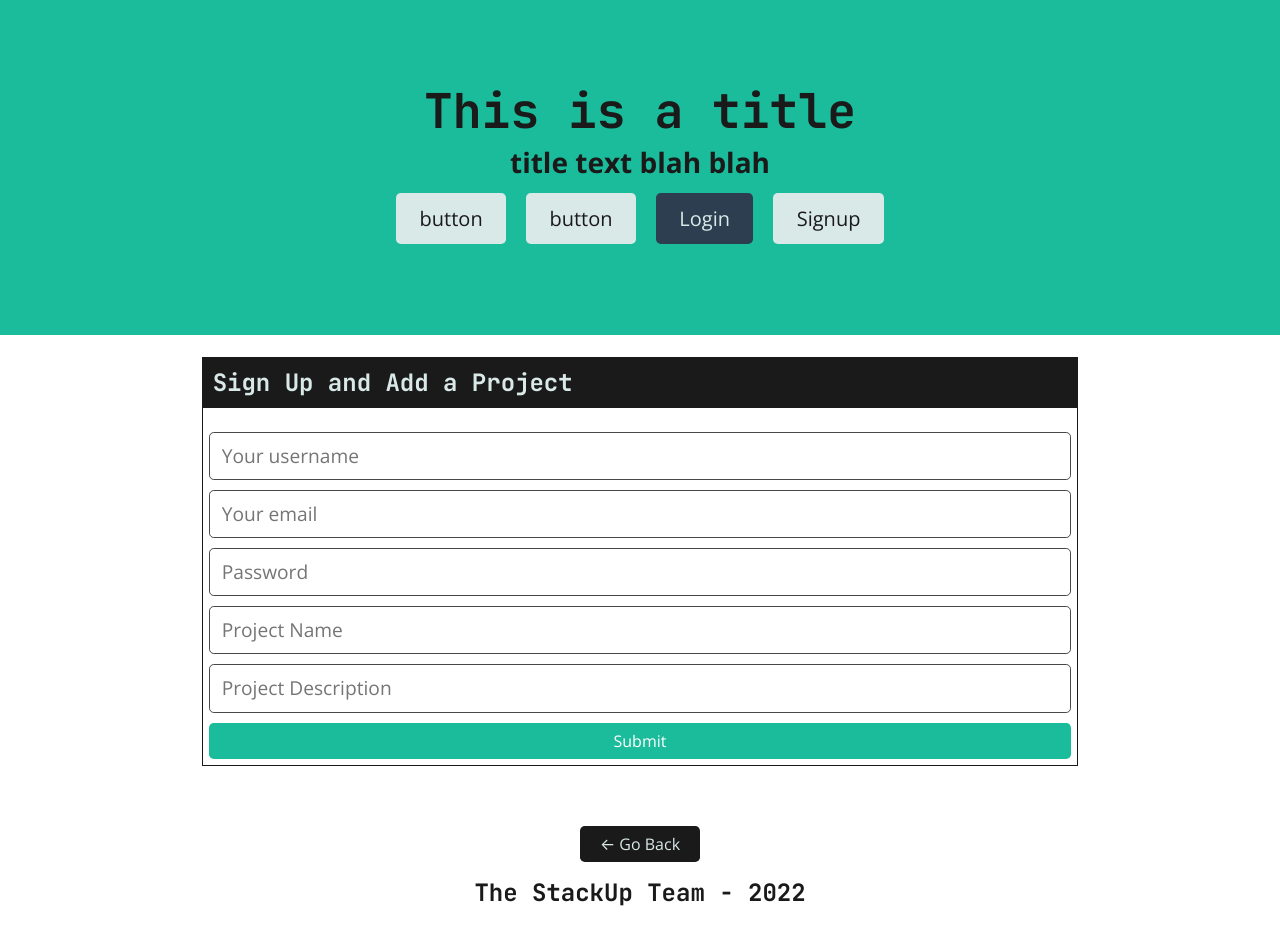
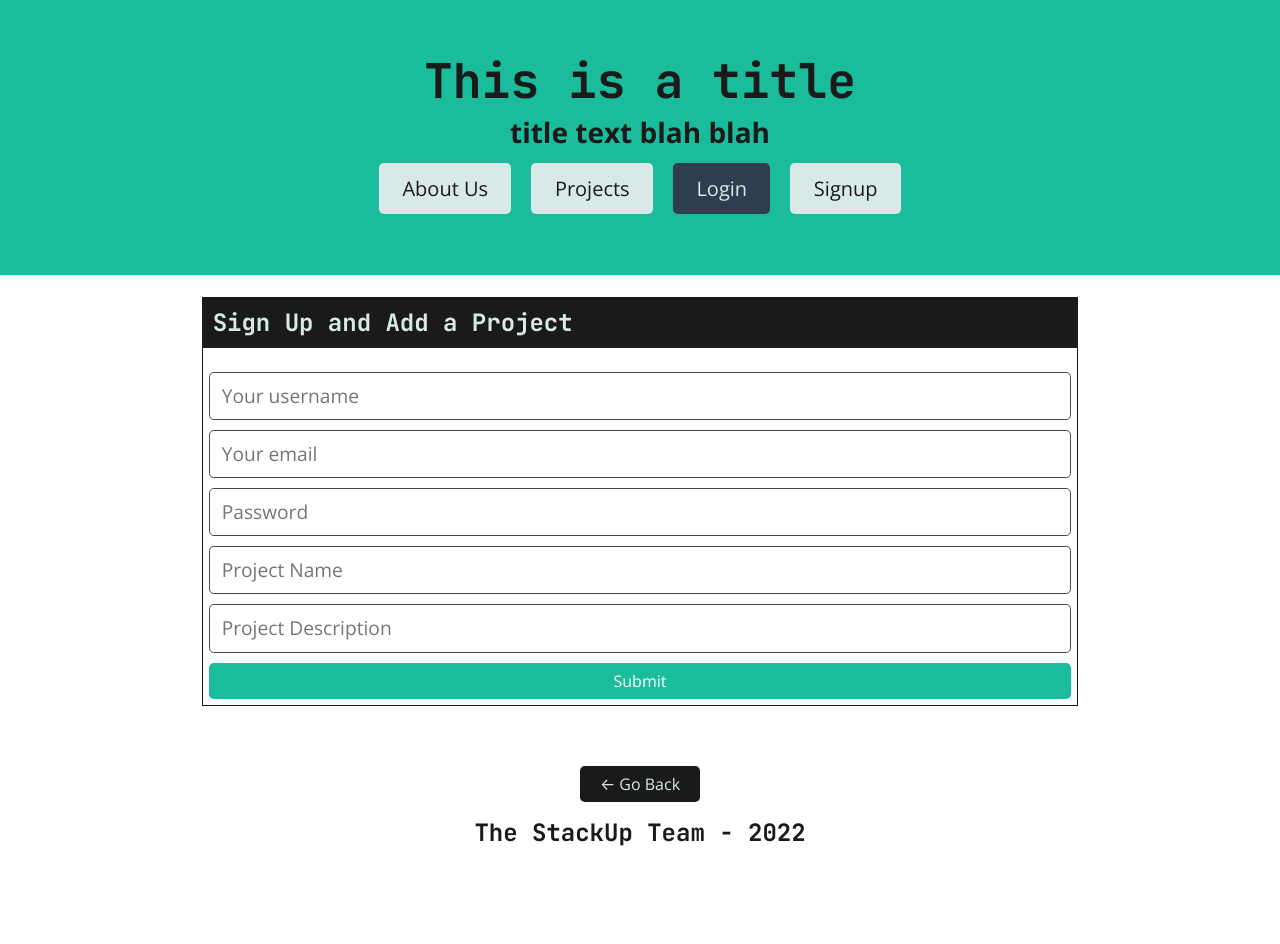
Before and after one commit to ST12345678910/StackUp, a React (Create React App) app in the folder client/: page /signup in a window 1280 px wide. Shown: the top 944 px of the page. After the commit the page ends 896 px from the top, so only its background shows below. Built offline with nearby package versions, Linux system fonts and the light colour scheme.

Commit message:
navbar shows projects and profile name if loggedin

```diff
--- a/client/src/App.js
+++ b/client/src/App.js
@@ -55,6 +55,9 @@ function App() {
             <Route exact path="/signup">
               <Signup />
             </Route>
+            <Route exact path="/me">
+              <Profile />
+            </Route>
             <Route exact path="/profiles/:profileId">
               <Profile />
             </Route>
--- a/client/src/components/Header/index.js
+++ b/client/src/components/Header/index.js
@@ -1,6 +1,6 @@
 import React from 'react';
 import { Link } from 'react-router-dom';
-
+import Profile from '../../pages/Profile';
 import Auth from '../../utils/auth';
 
 const Header = () => {
@@ -9,6 +9,7 @@ const Header = () => {
     Auth.logout();
   };
   return (
+
     <header className="bg-info text-dark mb-4 py-3 display-flex align-center">
       <div className="container flex-column justify-space-between-lg justify-center align-center text-center">
         <Link className="text-dark" to="/">
@@ -21,16 +22,26 @@ const Header = () => {
         </p>
         <div>
           {Auth.loggedIn() ? (
-            <button className="btn btn-lg btn-light m-2" onClick={logout}>
+            <><Link className="btn btn-lg btn-light m-2" to="/">
+              About Us
+            </Link>
+              <Link className="btn btn-lg btn-light m-2" to="/">
+                Projects
+              </Link>
+              <Link className="btn btn-lg btn-light m-2" to="/profiles/:profileId">
+                {Auth.getProfile().data.name}'s Profile
+              </Link>
+              <button className="btn btn-lg btn-light m-2" onClick={logout}>
               Logout
             </button>
+            </>
           ) : (
             <>
-              <Link className="btn btn-lg btn-light m-2" to="/signup">
-                  button
-              </Link>
-                <Link className="btn btn-lg btn-light m-2" to="/signup">
-                  button
+                <Link className="btn btn-lg btn-light m-2" to="/">
+                  About Us
+                </Link>
+                <Link className="btn btn-lg btn-light m-2" to="/">
+                  Projects
                 </Link>
               <Link className="btn btn-lg btn-primary m-2" to="/login">
                 Login
--- a/client/src/components/ProfileList/index.js
+++ b/client/src/components/ProfileList/index.js
@@ -12,6 +12,7 @@ const ProfileList = ({ profiles, title }) => {
       <div className="flex-row justify-space-between my-4">
         {profiles &&
           profiles.map((profile) => (
+
             <div key={profile._id} className="col-12 col-xl-6">
               <div className="card mb-3">
                 <h4 className="card-header bg-dark text-light p-2 m-0">
@@ -31,6 +32,7 @@ const ProfileList = ({ profiles, title }) => {
                 </Link>
               </div>
             </div>
+
           ))}
       </div>
     </div>
```
Also changed, not shown: 1 other file (tests, documents, lock files or other folders).
